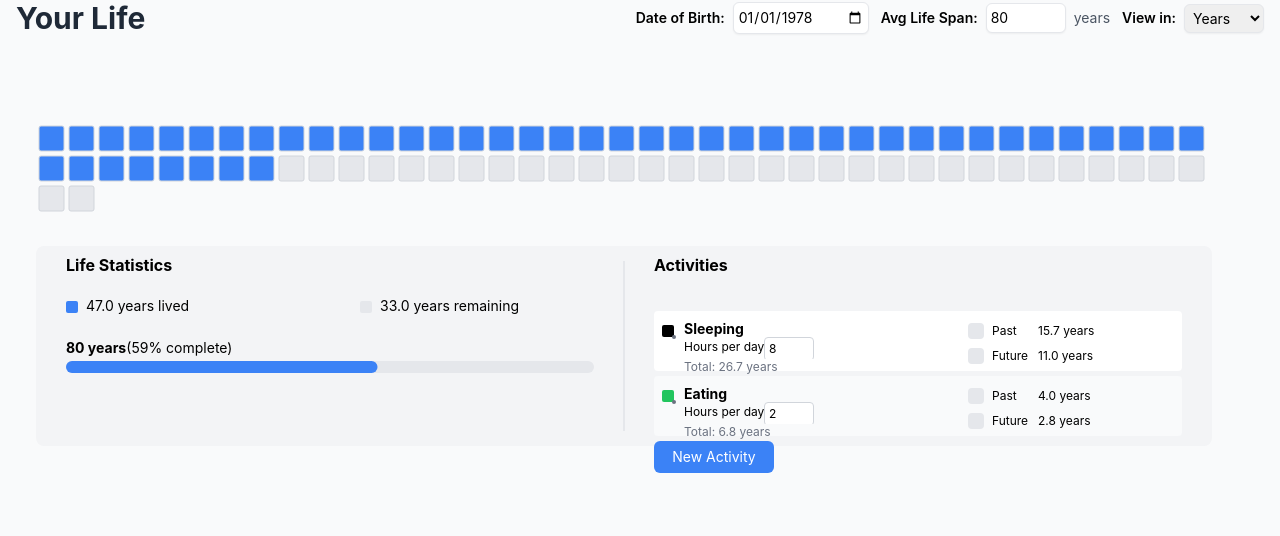
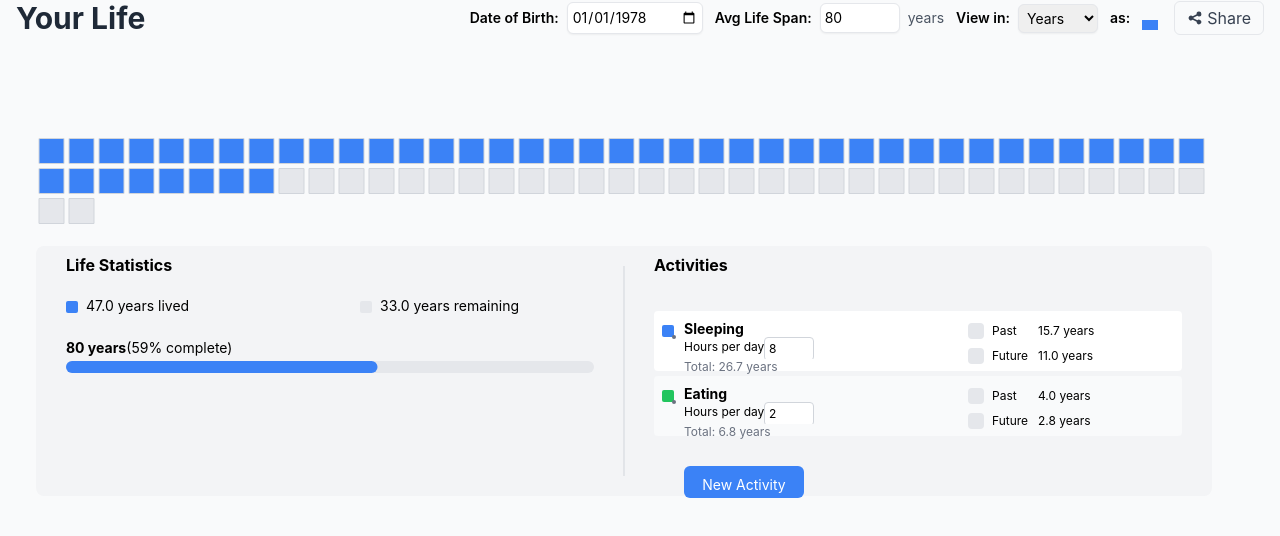
Before and after one commit to saidevac/yourlife, a React (Create React App) app: page / in a window 1280 px wide. Shown: the top 536 px of the page. Built offline with nearby package versions, Linux system fonts and the light colour scheme.

Commit message:
icon chooser added

```diff
--- a/src/components/LifeGrid.js
+++ b/src/components/LifeGrid.js
@@ -1,17 +1,73 @@
 import React, { useEffect, useRef, useState, useCallback } from 'react';
 import * as d3 from 'd3';
+import * as htmlToImage from 'html-to-image';
 import { useLifeGridCalculations } from '../hooks/useLifeGridCalculations';
 
 const LifeGrid = () => {
   const svgRef = useRef(null);
+  const containerRef = useRef(null);
   const [timeUnit, setTimeUnit] = useState('years');
   const [birthDate, setBirthDate] = useState('1978-01-01');
   const [lifespan, setLifespan] = useState(80);
   const [windowWidth, setWindowWidth] = useState(window.innerWidth);
   const [activities, setActivities] = useState([
-    { id: 1, name: 'Sleeping', hoursPerDay: 8, color: '#000000', spent: false, future: false },
+    { id: 1, name: 'Sleeping', hoursPerDay: 8, color: '#3B82F6', spent: false, future: false },
     { id: 2, name: 'Eating', hoursPerDay: 2, color: '#22C55E', spent: false, future: false }
   ]);
+
+  const [currentShape, setCurrentShape] = useState('square');
+
+  const shapes = {
+    heart: (scale) => `
+      M ${0 * scale},${7 * scale}
+      C ${0 * scale},${5 * scale} ${-1 * scale},${2 * scale} ${-4 * scale},${2 * scale}
+      C ${-8 * scale},${2 * scale} ${-10 * scale},${5 * scale} ${-10 * scale},${8 * scale}
+      C ${-10 * scale},${12 * scale} ${-6 * scale},${15 * scale} ${0 * scale},${20 * scale}
+      C ${6 * scale},${15 * scale} ${10 * scale},${12 * scale} ${10 * scale},${8 * scale}
+      C ${10 * scale},${5 * scale} ${8 * scale},${2 * scale} ${4 * scale},${2 * scale}
+      C ${1 * scale},${2 * scale} ${0 * scale},${5 * scale} ${0 * scale},${7 * scale}
+      Z`,
+    leaf: (scale) => `
+      M ${0 * scale},${0 * scale}
+      C ${-8 * scale},${4 * scale} ${-8 * scale},${16 * scale} ${0 * scale},${20 * scale}
+      C ${8 * scale},${16 * scale} ${8 * scale},${4 * scale} ${0 * scale},${0 * scale}
+      M ${0 * scale},${0 * scale}
+      L ${0 * scale},${20 * scale}
+      Z`,
+    person: (scale) => `
+      M ${0 * scale},${-8 * scale}
+      a ${4 * scale},${4 * scale} 0 1,0 ${0.1 * scale},${0}
+      a ${4 * scale},${4 * scale} 0 1,0 ${-0.1 * scale},${0}
+      M ${-6 * scale},${20 * scale}
+      C ${-6 * scale},${8 * scale} ${6 * scale},${8 * scale} ${6 * scale},${20 * scale}
+      Z`,
+    square: (scale) => `
+      M ${-10 * scale},${0 * scale}
+      L ${10 * scale},${0 * scale}
+      L ${10 * scale},${20 * scale}
+      L ${-10 * scale},${20 * scale}
+      Z`,
+    circle: (scale) => `
+      M ${0 * scale},${0 * scale}
+      m ${-10 * scale},${10 * scale}
+      a ${10 * scale},${10 * scale} 0 1,0 ${20 * scale},${0}
+      a ${10 * scale},${10 * scale} 0 1,0 ${-20 * scale},${0}
+      Z`
+  };
+
+  const cycleShape = () => {
+    const shapeOrder = ['heart', 'leaf', 'person', 'square', 'circle'];
+    const currentIndex = shapeOrder.indexOf(currentShape);
+    const nextIndex = (currentIndex + 1) % shapeOrder.length;
+    setCurrentShape(shapeOrder[nextIndex]);
+  };
+
+  const cycleTimeUnit = () => {
+    const units = ['hours', 'days', 'weeks', 'months', 'years'];
+    const currentIndex = units.indexOf(timeUnit);
+    const nextIndex = (currentIndex + 1) % units.length;
+    setTimeUnit(units[nextIndex]);
+  };
 
   const {
     calculateBaseProgress,
@@ -120,6 +176,27 @@ const LifeGrid = () => {
     setActivities(prevActivities => prevActivities.filter(activity => activity.id !== id));
   }, []);
 
+  const handleShare = useCallback(() => {
+    if (!containerRef.current) return;
+
+    htmlToImage.toPng(containerRef.current, {
+      quality: 1.0,
+      backgroundColor: 'white',
+      style: {
+        transform: 'none'
+      }
+    })
+    .then(dataUrl => {
+      const link = document.createElement('a');
+      link.download = 'your-life-timeline.png';
+      link.href = dataUrl;
+      link.click();
+    })
+    .catch(error => {
+      console.error('Error creating image:', error);
+    });
+  }, []);
+
   useEffect(() => {
     if (!svgRef.current) return;
 
@@ -141,17 +218,20 @@ const LifeGrid = () => {
       .attr('transform', `translate(${gridLeftOffset}, ${(cellSize + padding) * 3})`);
 
     // Create cells within the grid group
-    gridGroup.selectAll('rect.cell')
+    gridGroup.selectAll('path.cell')
       .data(Array(units).fill(0))
       .enter()
-      .append('rect')
+      .append('path')
       .attr('class', 'cell')
-      .attr('x', (d, i) => (i % unitsPerRow) * (cellSize + padding))
-      .attr('y', (d, i) => Math.floor(i / unitsPerRow) * (cellSize + padding))
-      .attr('width', cellSize)
-      .attr('height', cellSize)
-      .attr('rx', 2)
-      .attr('ry', 2)
+      .attr('transform', (d, i) => {
+        const x = (i % unitsPerRow) * (cellSize + padding);
+        const y = Math.floor(i / unitsPerRow) * (cellSize + padding);
+        return `translate(${x + cellSize/2}, ${y + cellSize/2})`;
+      })
+      .attr('d', () => {
+        const scale = cellSize / 20;
+        return shapes[currentShape](scale);
+      })
       .attr('fill', (d, i) => {
         const isLived = i < progress.lived;
         return getActivityColorForCell(i, isLived);
@@ -162,13 +242,14 @@ const LifeGrid = () => {
       .on('mouseover', function(event, d) {
         const index = d3.select(this).attr('data-index');
         const cell = d3.select(this);
-        const bbox = this.getBBox();
-        const centerX = bbox.x + bbox.width/2;
-        const centerY = bbox.y + bbox.height/2;
 
         cell.transition()
           .duration(200)
-          .attr('transform', `translate(${centerX},${centerY}) scale(1.5) translate(${-centerX},${-centerY})`);
+          .attr('transform', (d, i) => {
+            const x = (index % unitsPerRow) * (cellSize + padding);
+            const y = Math.floor(index / unitsPerRow) * (cellSize + padding);
+            return `translate(${x + cellSize/2}, ${y + cellSize/2}) scale(1.2)`;
+          });
 
         gridGroup.append('text')
           .attr('class', 'cell-number')
@@ -181,10 +262,15 @@ const LifeGrid = () => {
           .text(Number(index) + 1);
       })
       .on('mouseout', function() {
+        const index = d3.select(this).attr('data-index');
         d3.select(this)
           .transition()
           .duration(200)
-          .attr('transform', 'scale(1)');
+          .attr('transform', (d, i) => {
+            const x = (index % unitsPerRow) * (cellSize + padding);
+            const y = Math.floor(index / unitsPerRow) * (cellSize + padding);
+            return `translate(${x + cellSize/2}, ${y + cellSize/2})`;
+          });
 
         gridGroup.selectAll('.cell-number').remove();
       });
@@ -194,7 +280,8 @@ const LifeGrid = () => {
     const headerHeight = 40;
     const activityHeight = 65;
     const verticalPadding = 30;
-    const statsHeight = headerHeight + (activities.length * activityHeight) + verticalPadding;
+    const buttonHeight = 50;  // Space for button and padding
+    const statsHeight = headerHeight + (activities.length * activityHeight) + buttonHeight + verticalPadding;
 
     // Add statistics panel using full width
     const stats = svg.append('g')
@@ -203,7 +290,7 @@ const LifeGrid = () => {
 
     // Add background for stats using full width
     stats.append('rect')
-      .attr('width', svgWidth - 40)  // Full width minus margins
+      .attr('width', svgWidth - 40)
       .attr('height', statsHeight)
       .attr('fill', '#F3F4F6')
       .attr('rx', 8)
@@ -213,17 +300,17 @@ const LifeGrid = () => {
     const middleX = (svgWidth - 40) / 2;
     stats.append('line')
       .attr('x1', middleX)
-      .attr('y1', 15)
+      .attr('y1', 20)
       .attr('x2', middleX)
-      .attr('y2', statsHeight - 15)
-      .attr('stroke', '#E5E7EB')
-      .attr('stroke-width', 2);
+      .attr('y2', statsHeight - 20)
+      .attr('stroke', '#D1D5DB')
+      .attr('stroke-width', 1);
 
-    // Add life statistics section
+    // Add content group for stats
     const lifeStatsContent = stats.append('g')
       .attr('transform', 'translate(30, 25)');
 
-    // Restore Life Statistics title
+    // Add "Life Statistics" title
     lifeStatsContent.append('text')
       .style('font-size', '16px')
       .style('font-weight', 'bold')
@@ -319,20 +406,20 @@ const LifeGrid = () => {
     }
 
     // Title text with different styles for each part
-    const titleGroup = progressGroup.append('g')
+    const progressTitleGroup = progressGroup.append('g')
       .attr('transform', 'translate(0, -8)');
 
     // Total units in bold
-    titleGroup.append('text')
+    progressTitleGroup.append('text')
       .style('font-size', '14px')
       .style('font-weight', 'bold')
       .text(`${totalUnits} ${timeUnit} `);
 
     // Get the width of the first text element
-    const unitsTextWidth = titleGroup.select('text').node().getBBox().width;
+    const unitsTextWidth = progressTitleGroup.select('text').node().getBBox().width;
 
     // Percentages in normal weight
-    titleGroup.append('text')
+    progressTitleGroup.append('text')
       .attr('x', unitsTextWidth)
       .style('font-size', '14px')
       .text(`(${progress.progress}% complete)`);
@@ -353,6 +440,54 @@ const LifeGrid = () => {
 
     // Add activity segments if any
     if (totalPastHours > 0 || totalFutureHours > 0) {
+      // Create tooltip
+      const tooltip = progressGroup.append('g')
+        .attr('class', 'tooltip')
+        .style('opacity', 0)
+        .style('pointer-events', 'none');
+
+      tooltip.append('rect')
+        .attr('rx', 4)
+        .attr('ry', 4)
+        .attr('fill', '#1F2937')
+        .attr('width', 0)
+        .attr('height', 0);
+
+      tooltip.append('text')
+        .style('font-size', '12px')
+        .style('fill', 'white');
+
+      const showTooltip = (event, activity, isPast) => {
+        const percentage = (activity.hoursPerDay / 24 * 100).toFixed(1);
+        const text = `${activity.name}: ${percentage}% ${isPast ? '(Past)' : '(Future)'}`;
+
+        const tooltipText = tooltip.select('text')
+          .attr('x', 8)
+          .attr('y', 15)
+          .text(text);
+
+        const bbox = tooltipText.node().getBBox();
+
+        tooltip.select('rect')
+          .attr('width', bbox.width + 16)
+          .attr('height', bbox.height + 10);
+
+        const [mouseX, mouseY] = d3.pointer(event, progressGroup.node());
+
+        tooltip
+          .attr('transform', `translate(${mouseX - (bbox.width + 16)/2}, ${mouseY - 35})`)
+          .transition()
+          .duration(100)
+          .style('opacity', 1);
+      };
+
+      const hideTooltip = () => {
+        tooltip
+          .transition()
+          .duration(100)
+          .style('opacity', 0);
+      };
+
       // Past activities (blue to activity color)
       let currentX = 0;
       pastActivities.forEach(activity => {
@@ -363,7 +498,15 @@ const LifeGrid = () => {
           .attr('width', width)
           .attr('height', progressBarHeight)
           .attr('fill', activity.color)
-          .attr('rx', 6);
+          .attr('rx', 6)
+          .style('cursor', 'pointer')
+          .on('mouseover', (event) => showTooltip(event, activity, true))
+          .on('mousemove', (event) => {
+            const [mouseX, mouseY] = d3.pointer(event, progressGroup.node());
+            const tooltipWidth = tooltip.select('rect').attr('width');
+            tooltip.attr('transform', `translate(${mouseX - tooltipWidth/2}, ${mouseY - 35})`);
+          })
+          .on('mouseout', hideTooltip);
         currentX += width;
       });
 
@@ -377,7 +520,15 @@ const LifeGrid = () => {
           .attr('width', width)
           .attr('height', progressBarHeight)
           .attr('fill', activity.color)
-          .attr('rx', 6);
+          .attr('rx', 6)
+          .style('cursor', 'pointer')
+          .on('mouseover', (event) => showTooltip(event, activity, false))
+          .on('mousemove', (event) => {
+            const [mouseX, mouseY] = d3.pointer(event, progressGroup.node());
+            const tooltipWidth = tooltip.select('rect').attr('width');
+            tooltip.attr('transform', `translate(${mouseX - tooltipWidth/2}, ${mouseY - 35})`);
+          })
+          .on('mouseout', hideTooltip);
         currentX += width;
       });
     }
@@ -593,12 +744,13 @@ const LifeGrid = () => {
       }
     });
 
-    // Add "New Activity" button after the activities list
-    const addButton = activityList.append('g')
-      .attr('transform', `translate(0, ${activities.length * 65})`)
+    // Add "New Activity" button under the activities but inside the gray section
+    const addButton = activitiesSection.append('g')
+      .attr('transform', `translate(30, ${40 + activities.length * 65 + 25})`)  // 30px left padding to match activities
       .style('cursor', 'pointer')
       .on('click', handleAddActivity);
 
+    // Button background
     addButton.append('rect')
       .attr('width', 120)
       .attr('height', 32)
@@ -606,13 +758,23 @@ const LifeGrid = () => {
       .attr('rx', 6)
       .attr('ry', 6);
 
+    // Button text
     addButton.append('text')
       .attr('x', 60)
-      .attr('y', 21)
+      .attr('y', 20)
       .attr('text-anchor', 'middle')
+      .attr('dominant-baseline', 'middle')
       .style('font-size', '14px')
       .style('fill', 'white')
       .text('New Activity');
+
+    // Add hover effect
+    addButton.on('mouseover', function() {
+      d3.select(this).select('rect').attr('fill', '#2563EB');
+    })
+    .on('mouseout', function() {
+      d3.select(this).select('rect').attr('fill', '#3B82F6');
+    });
 
     // Update SVG height to accommodate everything
     svg.attr('width', svgWidth)
@@ -635,8 +797,27 @@ const LifeGrid = () => {
     handleRemoveActivity
   ]);
 
+  useEffect(() => {
+    if (!svgRef.current) return;
+
+    const svg = d3.select(svgRef.current);
+    const cells = svg.selectAll('path.cell');
+
+    // Get current cellSize from calculateTimeUnits
+    const { cellSize } = calculateTimeUnits();
+
+    cells.attr('d', () => {
+      const scale = cellSize / 20;
+      return shapes[currentShape](scale);
+    });
+
+    // Update shape selector icon
+    svg.select('.shape-selector path')
+      .attr('d', shapes[currentShape](1.2));
+  }, [currentShape, shapes, calculateTimeUnits]);
+
   return (
-    <div className="flex flex-col items-center">
+    <div ref={containerRef} className="flex flex-col items-center">
       <div className="w-full px-4">
         <div className="flex flex-col sm:flex-row items-center justify-between w-full mb-0">
           <h1 className="text-3xl font-bold text-gray-800">Your Life</h1>
@@ -675,6 +856,31 @@ const LifeGrid = () => {
                 <option value="years">Years</option>
               </select>
             </div>
+            <div className="flex items-center gap-2 text-sm">
+              <label className="font-semibold">as:</label>
+              <div
+                onClick={cycleShape}
+                className="cursor-pointer"
+                style={{ display: 'inline-block', width: '24px', height: '24px' }}
+              >
+                <svg width="24" height="24" viewBox="-12 -12 24 24">
+                  <path
+                    d={shapes[currentShape](0.8)}
+                    fill="#3B82F6"
+                    transform="translate(0, 2)"
+                  />
+                </svg>
+              </div>
+            </div>
+            <button
+              className="flex items-center gap-1 px-3 py-1 border rounded-md text-gray-700 hover:bg-gray-50"
+              onClick={handleShare}
+            >
+              <svg xmlns="http://www.w3.org/2000/svg" className="h-4 w-4" viewBox="0 0 20 20" fill="currentColor">
+                <path d="M15 8a3 3 0 10-2.977-2.63l-4.94 2.47a3 3 0 100 4.319l4.94 2.47a3 3 0 10.895-1.789l-4.94-2.47a3.027 3.027 0 000-.74l4.94-2.47C13.456 7.68 14.19 8 15 8z" />
+              </svg>
+              Share
+            </button>
           </div>
         </div>
         <div className="flex justify-center items-center mt-0">
```
